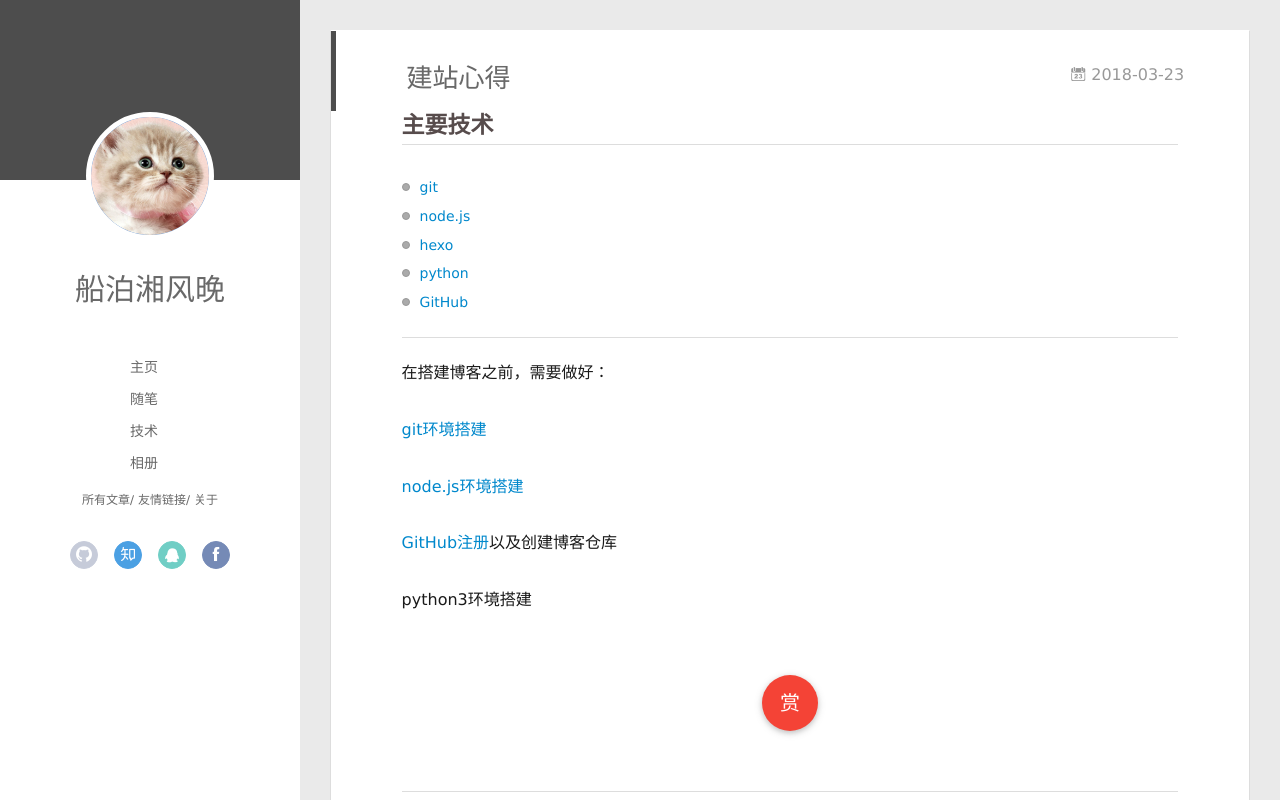
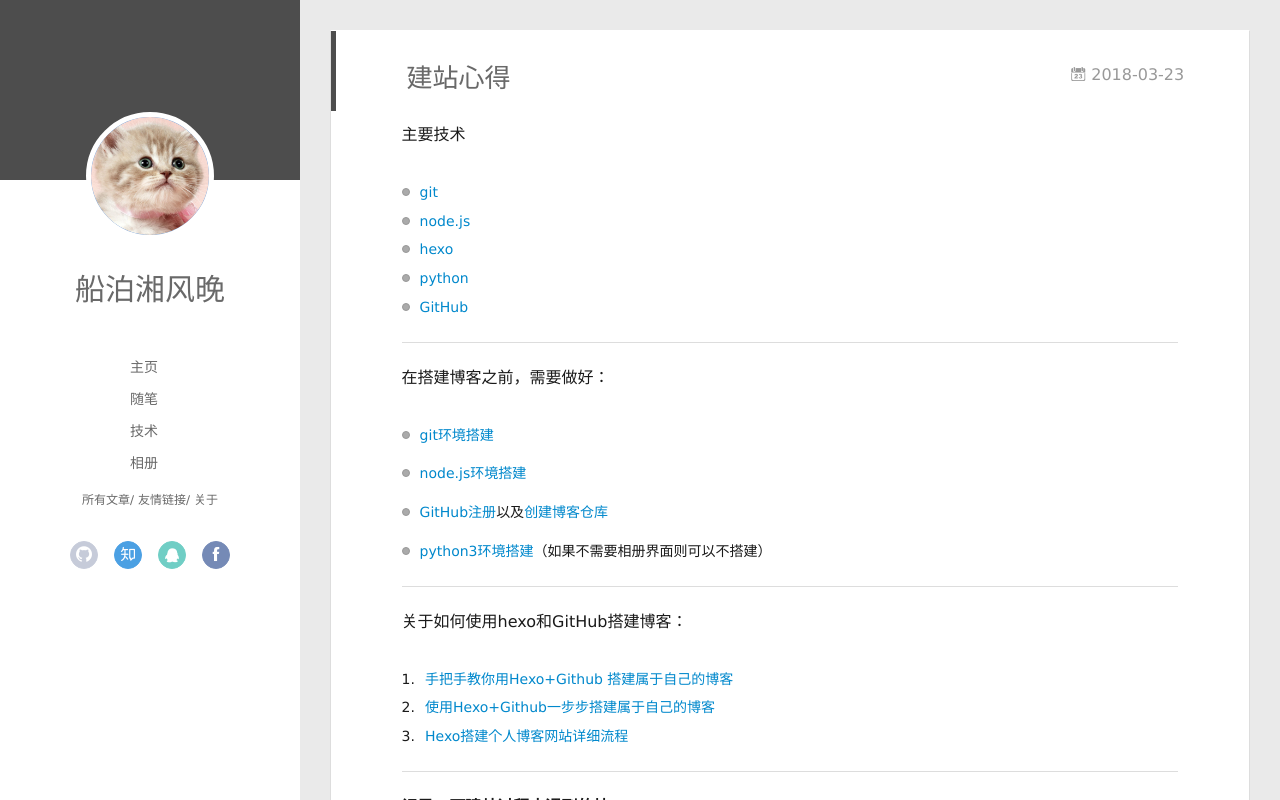
Before and after one commit to Wahno/hao0129.github.io, a plain HTML site: page 2018/03/23/建站心得/index.html in a window 1280 px wide. Drawn offline with Linux system fonts and the light colour scheme.

Commit message:
Site updated: 2018-03-27 15:34:18

```diff
--- a/2018/03/23/建站心得/index.html
+++ b/2018/03/23/建站心得/index.html
@@ -8,18 +8,18 @@
   <link rel="dns-prefetch" href="https://hao0129.github.io">
   <title>建站心得 | 风吹新花入晚楼</title>
   <meta name="viewport" content="width=device-width, initial-scale=1, maximum-scale=1">
-  <meta name="description" content="主要技术 git node.js hexo python GitHub   在搭建博客之前，需要做好： git环境搭建 node.js环境搭建 GitHub注册以及创建博客仓库 python3环境搭建">
+  <meta name="description" content="主要技术  git node.js hexo python GitHub   在搭建博客之前，需要做好：  git环境搭建   node.js环境搭建   GitHub注册以及创建博客仓库   python3环境搭建（如果不需要相册界面则可以不搭建）   关于如何使用hexo和GitHub搭建博客：  手把手教你用Hexo+Github 搭建属于自己的博客 使用Hexo+Github一步步搭建属于">
 <meta name="keywords" content="技术,随笔">
 <meta property="og:type" content="article">
 <meta property="og:title" content="建站心得">
 <meta property="og:url" content="https://hao0129.github.io/2018/03/23/建站心得/index.html">
 <meta property="og:site_name" content="风吹新花入晚楼">
-<meta property="og:description" content="主要技术 git node.js hexo python GitHub   在搭建博客之前，需要做好： git环境搭建 node.js环境搭建 GitHub注册以及创建博客仓库 python3环境搭建">
+<meta property="og:description" content="主要技术  git node.js hexo python GitHub   在搭建博客之前，需要做好：  git环境搭建   node.js环境搭建   GitHub注册以及创建博客仓库   python3环境搭建（如果不需要相册界面则可以不搭建）   关于如何使用hexo和GitHub搭建博客：  手把手教你用Hexo+Github 搭建属于自己的博客 使用Hexo+Github一步步搭建属于">
 <meta property="og:locale" content="zh_Hans">
-<meta property="og:updated_time" content="2018-03-25T12:03:08.475Z">
+<meta property="og:updated_time" content="2018-03-27T07:33:49.610Z">
 <meta name="twitter:card" content="summary">
 <meta name="twitter:title" content="建站心得">
-<meta name="twitter:description" content="主要技术 git node.js hexo python GitHub   在搭建博客之前，需要做好： git环境搭建 node.js环境搭建 GitHub注册以及创建博客仓库 python3环境搭建">
+<meta name="twitter:description" content="主要技术  git node.js hexo python GitHub   在搭建博客之前，需要做好：  git环境搭建   node.js环境搭建   GitHub注册以及创建博客仓库   python3环境搭建（如果不需要相册界面则可以不搭建）   关于如何使用hexo和GitHub搭建博客：  手把手教你用Hexo+Github 搭建属于自己的博客 使用Hexo+Github一步步搭建属于">
 
     <link rel="alternative" href="/atom.xml" title="风吹新花入晚楼" type="application/atom+xml">
 
@@ -187,7 +187,8 @@
 
     <div class="article-entry" itemprop="articleBody">
 
-        <h2 id="主要技术"><a href="#主要技术" class="headerlink" title="主要技术"></a>主要技术</h2><ul>
+        <p>主要技术</p>
+<ul>
 <li><a href="https://git-scm.com/" title="git" target="_blank" rel="noopener">git</a></li>
 <li><a href="https://nodejs.org/en/" title="node.js" target="_blank" rel="noopener">node.js</a></li>
 <li><a href="https://hexo.io/" title="hexo" target="_blank" rel="noopener">hexo</a></li>
@@ -196,10 +197,28 @@
 </ul>
 <hr>
 <p>在搭建博客之前，需要做好：</p>
-<p><a href="https://jingyan.baidu.com/article/9f7e7ec0b17cac6f2815548d.html" target="_blank" rel="noopener">git环境搭建</a></p>
-<p><a href="http://www.runoob.com/nodejs/nodejs-install-setup.html" target="_blank" rel="noopener">node.js环境搭建</a></p>
-<p><a href="http://wiki.jikexueyuan.com/project/github-basics/" target="_blank" rel="noopener">GitHub注册</a>以及创建博客仓库</p>
-<p>python3环境搭建</p>
+<ul>
+<li><a href="https://jingyan.baidu.com/article/9f7e7ec0b17cac6f2815548d.html" target="_blank" rel="noopener">git环境搭建</a></li>
+</ul>
+<ul>
+<li><a href="http://www.runoob.com/nodejs/nodejs-install-setup.html" target="_blank" rel="noopener">node.js环境搭建</a></li>
+</ul>
+<ul>
+<li><a href="http://wiki.jikexueyuan.com/project/github-basics/" target="_blank" rel="noopener">GitHub注册</a>以及<a href="https://jingyan.baidu.com/article/acf728fd64b5a2f8e510a31d.html" target="_blank" rel="noopener">创建博客仓库</a></li>
+</ul>
+<ul>
+<li><a href="https://www.python.org/downloads/release/python-364/" target="_blank" rel="noopener">python3环境搭建</a>（如果不需要相册界面则可以不搭建）</li>
+</ul>
+<hr>
+<p>关于如何使用hexo和GitHub搭建博客：</p>
+<ol>
+<li><a href="https://blog.csdn.net/gdutxiaoxu/article/details/53576018" target="_blank" rel="noopener">手把手教你用Hexo+Github 搭建属于自己的博客</a></li>
+<li><a href="https://www.cnblogs.com/fengxiongZz/p/7707219.html" target="_blank" rel="noopener">使用Hexo+Github一步步搭建属于自己的博客</a></li>
+<li><a href="https://blog.csdn.net/DreamcoffeeZS/article/details/79401109" target="_blank" rel="noopener">Hexo搭建个人博客网站详细流程</a></li>
+</ol>
+<hr>
+<p><strong>记录一下建站过程中遇到的坑：</strong></p>
+<p>待续。。。</p>
 
 
 
```
Also changed, not shown: index.html (+24 -5 lines).
